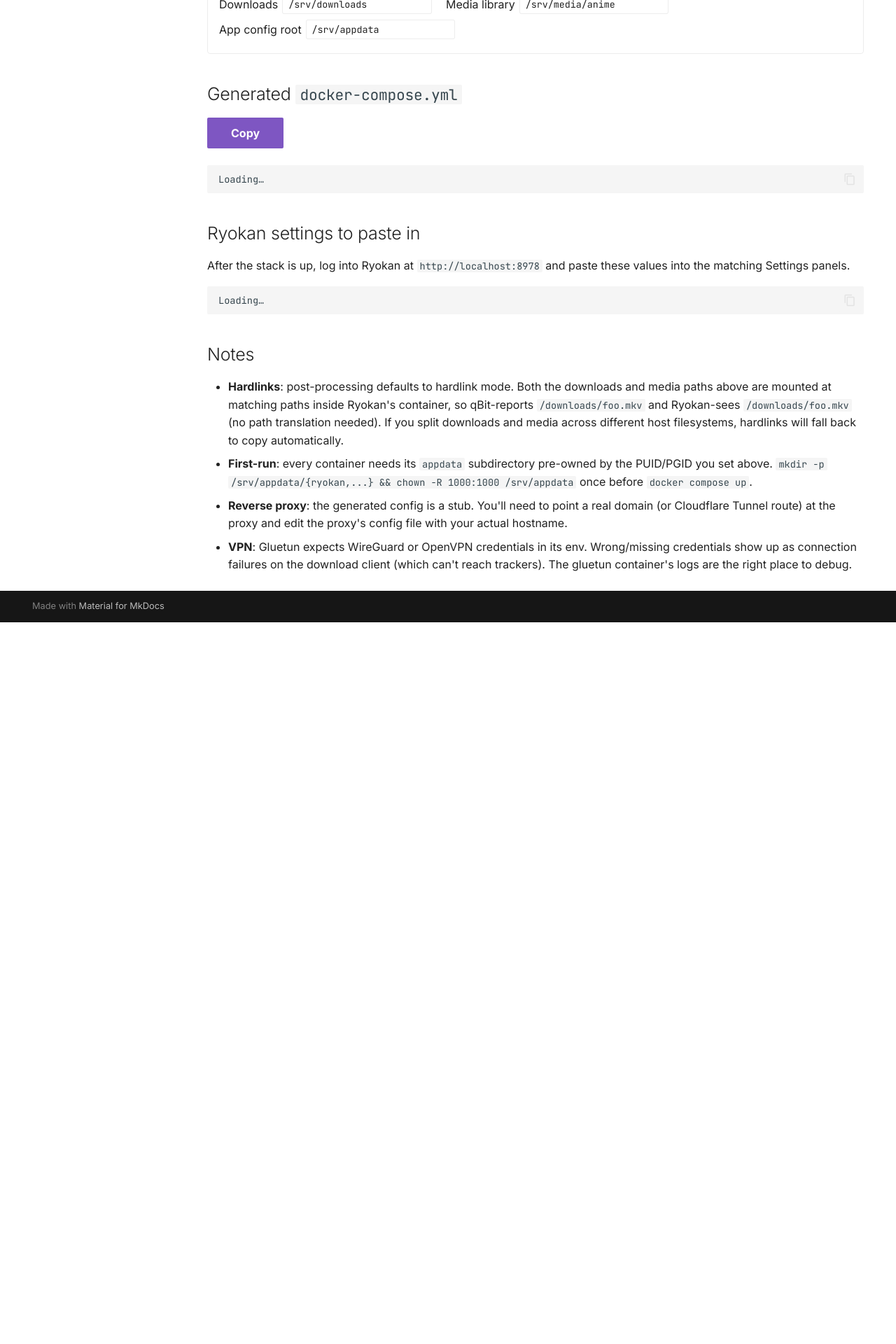
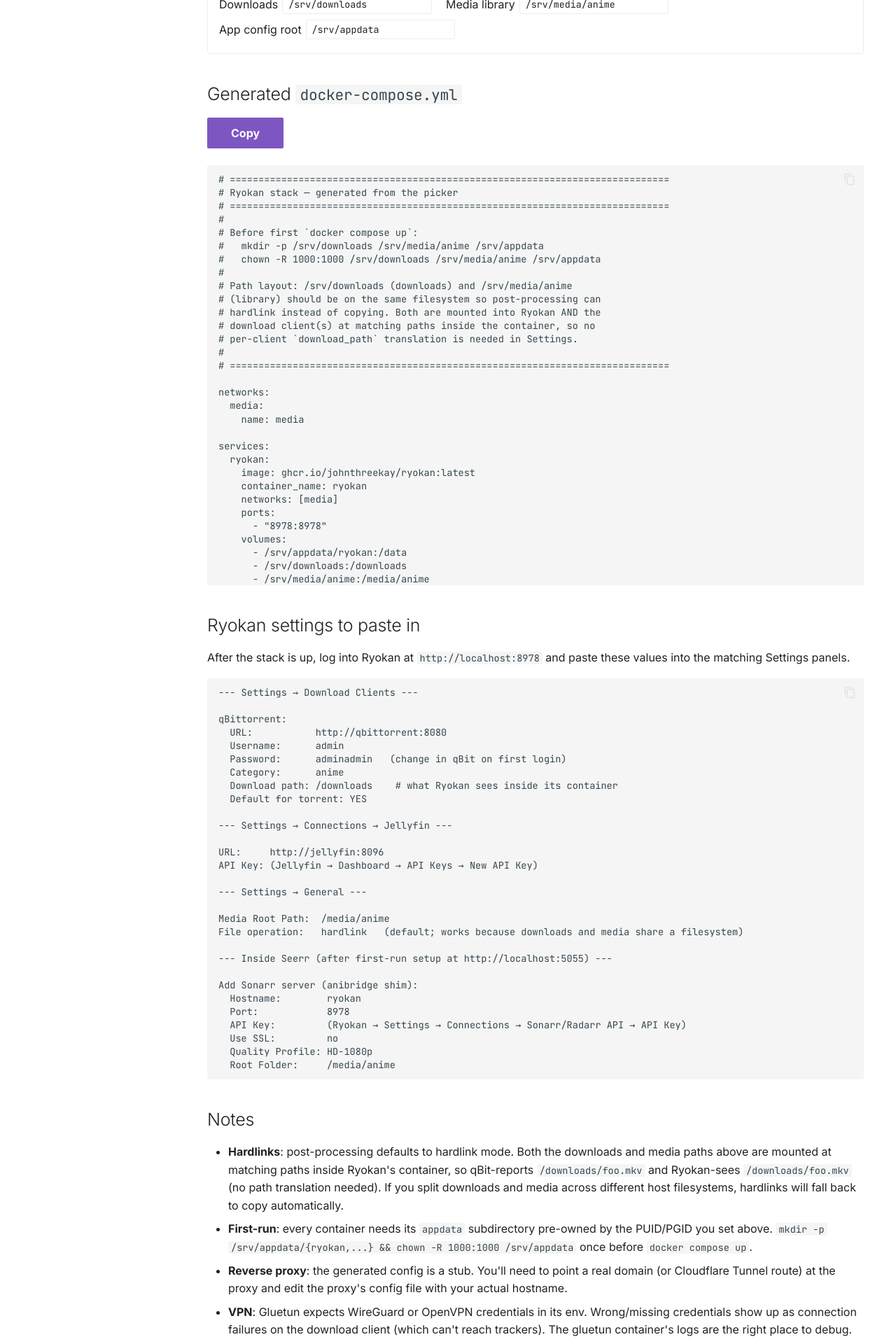
Before and after one commit to abhi1693/Ryokan, an MkDocs documentation site: the page built from docs/stack-builder.md, in a window 1280 px wide. Shown: the part 1431-3351 px from the top of the page at 70% size. Built offline with MkDocs 1.6.1 and Material for MkDocs 9.7.7, drawn with Linux system fonts in a browser that asks for light colours; comment, search, counter and statistics services are not loaded; before the commit the page ends 2320 px from its top, so only the background shows below that; part of the change alters nothing that is shown; some of the changed text lies outside the part shown.

Commit message:
docs(stack-builder): fix Loading… stuck state from Material id rewrite
MkDocs Material's `content.code.copy` feature rewrites every
`<pre id="x">` to `<pre id="__code_x">` at runtime so its own
copy-button overlay can hook the block by a stable internal id. That
means `document.getElementById('compose-output')` returns null after
Material initializes — which is exactly when picker.js runs — and
both output panes were silently stuck on "Loading…" forever.

Switched the two output `<pre>` blocks to `data-picker="compose"`
and `data-picker="settings"` selectors. Material doesn't touch data
attributes, so the lookup survives. Added a comment in picker.js
explaining the gotcha so future-me doesn't put the id back.

picker.js init now also uses Material's `document$` observable when
present (the canonical Material lifecycle hook for "DOM is ready,
my widgets are wired") with a DOMContentLoaded fallback for any
non-Material setup. Wrapped init in a try/catch that prints the
underlying error into the compose output box rather than failing
silently — same class of fix, applied at the next layer up.

Verified in jsdom against the built page: compose pane fills with
2.6KB of generated YAML, settings pane with the per-client
"paste these into Ryokan's Settings" snippet. Form interaction
re-renders.

Co-Authored-By: Claude Opus 4.7 (1M context) <noreply@anthropic.com>

```diff
--- a/docs/javascripts/picker.js
+++ b/docs/javascripts/picker.js
@@ -520,17 +520,22 @@ services:
     return lines.join('\n');
   }
 
+  // The output `<pre>` blocks use `data-picker="..."` selectors rather
+  // than ids on purpose. MkDocs Material's `content.code.copy` rewrites
+  // any `<pre id="x">` to `<pre id="__code_x">` so its own copy-button
+  // wiring can find it — which makes `getElementById('compose-output')`
+  // return null at runtime. Data attributes survive Material's pass.
   function rerender() {
     const cfg = readForm();
     if (!cfg) return;
-    const composeEl = document.querySelector('#compose-output code');
-    const settingsEl = document.querySelector('#settings-output code');
+    const composeEl = document.querySelector('[data-picker="compose"] code');
+    const settingsEl = document.querySelector('[data-picker="settings"] code');
     if (composeEl) composeEl.textContent = renderCompose(cfg);
     if (settingsEl) settingsEl.textContent = renderSettings(cfg);
   }
 
   function copyCompose() {
-    const composeEl = document.querySelector('#compose-output code');
+    const composeEl = document.querySelector('[data-picker="compose"] code');
     if (!composeEl) return;
     const text = composeEl.textContent;
     if (navigator.clipboard && navigator.clipboard.writeText) {
@@ -553,17 +558,50 @@ services:
     }, 1500);
   }
 
+  // Idempotent init. Material's `document$` observable can fire more
+  // than once (instant navigation, theme toggle, etc.) — guarding via
+  // a dataset flag so we don't stack duplicate listeners on the form.
   function init() {
+    try {
       const form = document.getElementById('stack-form');
       if (!form) return;
+      if (form.dataset.pickerInit !== '1') {
+        form.dataset.pickerInit = '1';
         form.addEventListener('input', rerender);
         form.addEventListener('change', rerender);
+      }
       const copyBtn = document.getElementById('copy-compose');
-    if (copyBtn) copyBtn.addEventListener('click', copyCompose);
+      if (copyBtn && copyBtn.dataset.pickerInit !== '1') {
+        copyBtn.dataset.pickerInit = '1';
+        copyBtn.addEventListener('click', copyCompose);
+      }
       rerender();
+    } catch (err) {
+      // Make failures visible without DevTools — the picker is the
+      // whole point of the page, a silent "Loading…" is worse than
+      // a stack trace in the output box.
+      const out = document.querySelector('[data-picker="compose"] code');
+      if (out) {
+        out.textContent =
+          '# picker.js init error: ' +
+          (err && err.message ? err.message : String(err)) +
+          '\n# Open DevTools console for the full stack.';
+      }
+      // Still surface to console for debugging.
+      // eslint-disable-next-line no-console
+      console.error('[picker.js]', err);
+    }
   }
 
-  if (document.readyState === 'loading') {
+  // MkDocs Material exposes a `document$` observable (its RxJS
+  // document-state subject) that fires once on initial load and
+  // again on instant-navigation transitions. Subscribing to it is
+  // the canonical Material integration pattern; falling back to
+  // DOMContentLoaded when Material's runtime isn't present.
+  if (typeof window !== 'undefined' && window.document$ &&
+      typeof window.document$.subscribe === 'function') {
+    window.document$.subscribe(init);
+  } else if (document.readyState === 'loading') {
     document.addEventListener('DOMContentLoaded', init);
   } else {
     init();
--- a/docs/stack-builder.md
+++ b/docs/stack-builder.md
@@ -75,13 +75,13 @@ This is opinionated. Sane defaults beat a config matrix. If you need something t
 
 <button type="button" id="copy-compose" class="md-button md-button--primary">Copy</button>
 
-<pre id="compose-output" class="stack-output"><code class="language-yaml">Loading…</code></pre>
+<pre data-picker="compose" class="stack-output"><code class="language-yaml">Loading…</code></pre>
 
 ## Ryokan settings to paste in
 
 After the stack is up, log into Ryokan at `http://localhost:8978` and paste these values into the matching Settings panels.
 
-<pre id="settings-output" class="stack-output"><code>Loading…</code></pre>
+<pre data-picker="settings" class="stack-output"><code>Loading…</code></pre>
 
 ## Notes
 
```
Lines whose indentation alone changed are shown as unchanged.
